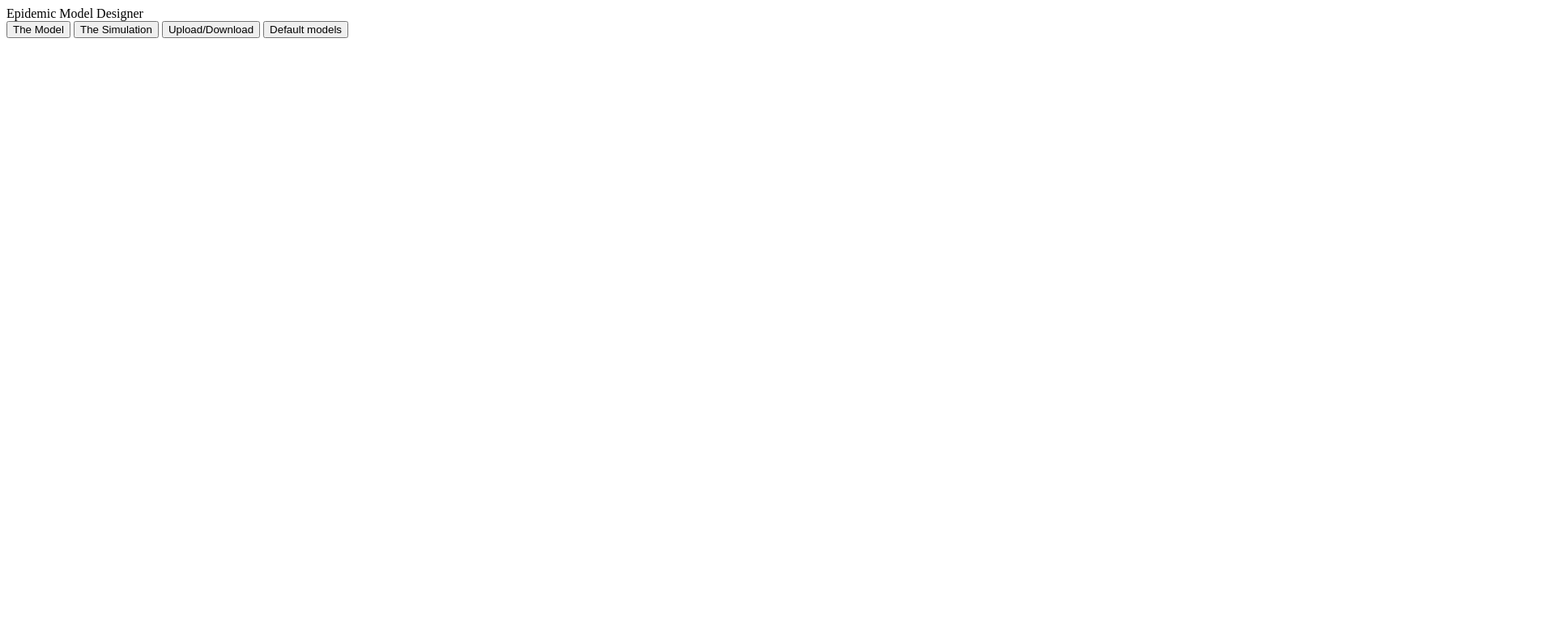
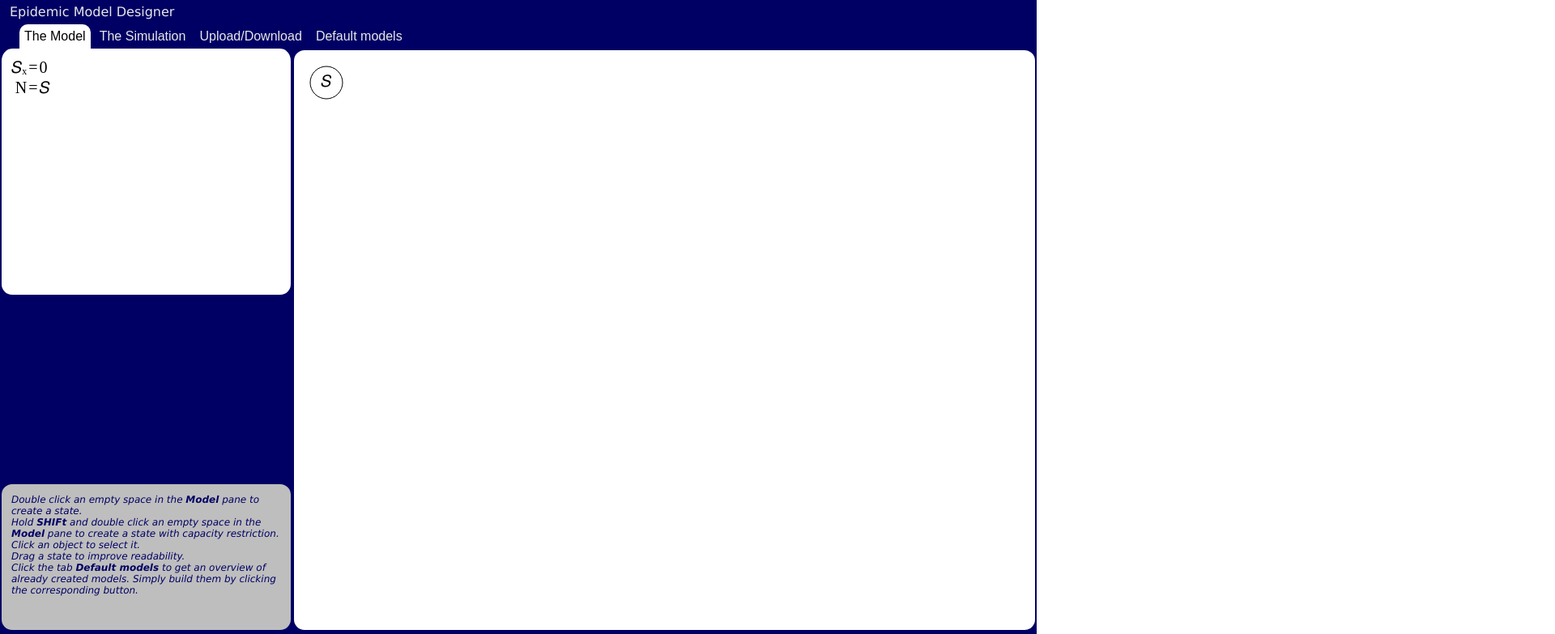
Before and after one commit to Ju-Becker/EMD-Designer, a plain HTML site: page prod/index.html in a window 1280 px wide. Shown: the top 783 px of the page at 81% size, 1920 px wide, since content can reach past the window. Drawn offline with nearby package versions, Linux system fonts and the light colour scheme; the site is published under a folder, as on GitHub Pages, so addresses that start at the root find nothing.

Commit message:
Update index.html

```diff
--- a/prod/index.html
+++ b/prod/index.html
@@ -4,17 +4,17 @@
 		<title>Epidemic Model Designer</title>
 		<meta charset="utf-8" />
 		<!--Charset used in html-->
-		<link rel="stylesheet" type="text/css" href="/jsxgraph.css" />
+		<link rel="stylesheet" type="text/css" href="./jsxgraph.css" />
 		<!--Charset used in html-->
 		<!--<meta name="viewport" content="width=device-width, initial-scale=1">    Proper rendering for mobile devices-->
 		<!--Add additional meta tags like keywords, description, author-->
-		<script src="/jsxgraphcore.js"></script>
-		<script src="/jquery-3.5.1.min.js"></script>
-		<link rel="stylesheet" type="text/css" href="/emd.css" />
+		<script src="./jsxgraphcore.js"></script>
+		<script src="./jquery-3.5.1.min.js"></script>
+		<link rel="stylesheet" type="text/css" href="./emd.css" />
 		<!--CSS styles-->
 		<!--<meta name="viewport" content="width=device-width, initial-scale=1">    Proper rendering for mobile devices-->
 		<!--Add additional meta tags like keywords, description, author-->
-		<script src="/emd.js"></script>
+		<script src="./emd.js"></script>
 		<!--Javascript-->
 	</head>
 	<body>
```
